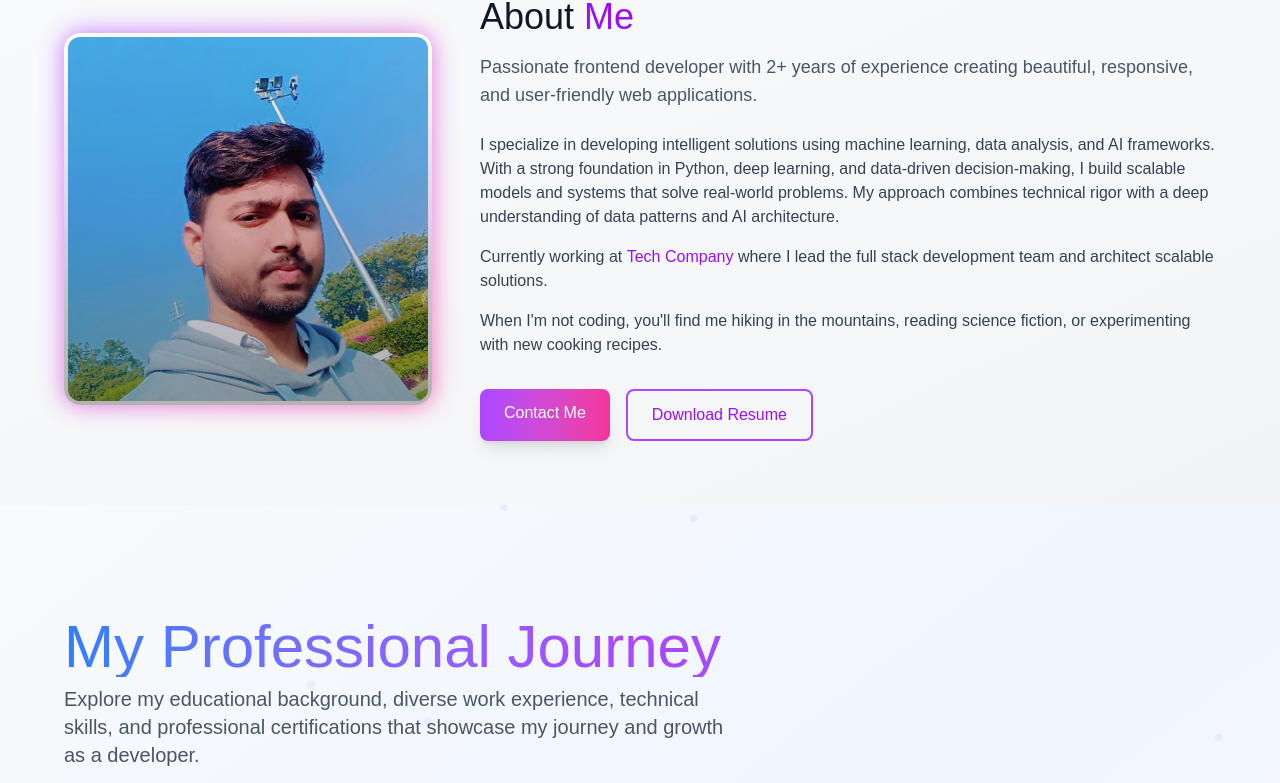
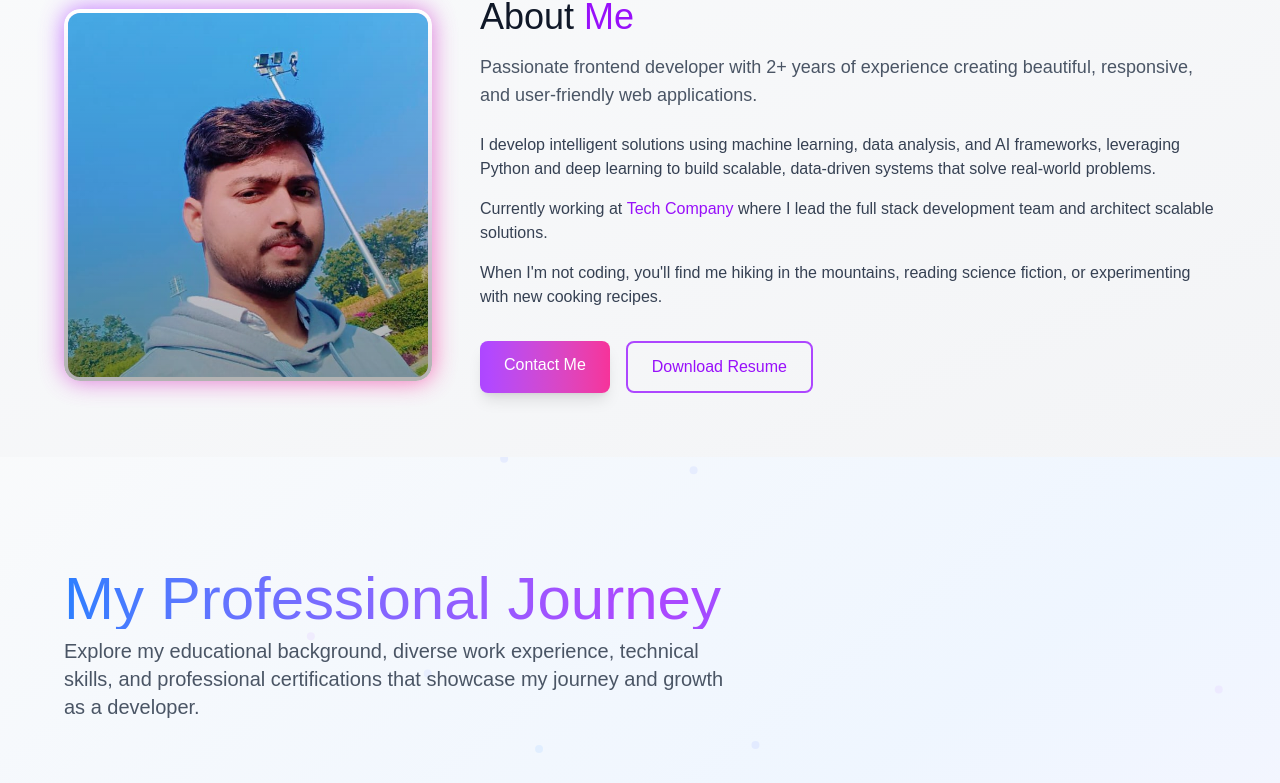
Before and after one commit to princeHrajbhar/portfolioVersion3, a Next.js app: page / in a window 1280 px wide. Shown: the part 867-1650 px from the top of the page. Built offline with nearby package versions, Linux system fonts and the light colour scheme; a web font is replaced by a local one.

Commit message:
content improvement

```diff
--- a/components/portfolio/AboutMe.tsx
+++ b/components/portfolio/AboutMe.tsx
@@ -77,7 +77,7 @@ const AboutMe: React.FC<AboutMeProps> = ({ id }) => {
               className="space-y-4 text-gray-700 dark:text-gray-300"
             >
               <p>
-                I specialize in developing intelligent solutions using machine learning, data analysis, and AI frameworks. With a strong foundation in Python, deep learning, and data-driven decision-making, I build scalable models and systems that solve real-world problems. My approach combines technical rigor with a deep understanding of data patterns and AI architecture.
+                I develop intelligent solutions using machine learning, data analysis, and AI frameworks, leveraging Python and deep learning to build scalable, data-driven systems that solve real-world problems.
               </p>
 
               <p>
```
Also changed, not shown: public/prince2.jpg (added).
